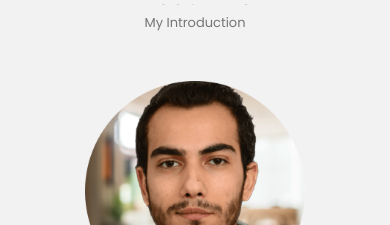
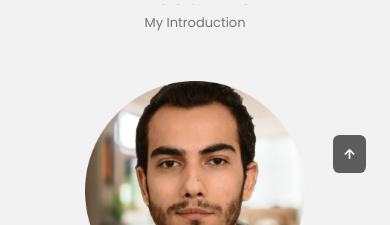
Before and after one commit to ErdemBilgn/Portfolio, a React (Vite) app: page / in a window 390 px wide. Shown: the part 840-1065 px from the top of the page. Built offline with nearby package versions, Linux system fonts and the light colour scheme.

Commit message:
Completed ScrollUp component

```diff
--- a/src/App.jsx
+++ b/src/App.jsx
@@ -8,6 +8,7 @@
 import Work from "./components/work/Work";
 import Contact from "./components/contact/Contact";
 import Footer from "./components/footer/Footer";
+import ScrollUp from "./components/scrollup/ScrollUp";
 
 function App() {
   return (
@@ -21,8 +22,10 @@
           <Qualification />
           <Work />
           <Contact />
-          <Footer />
         </main>
+
+        <Footer />
+        <ScrollUp />
       </div>
     </LanguageProvider>
   );
--- a/src/components/footer/Footer.jsx
+++ b/src/components/footer/Footer.jsx
@@ -13,14 +13,14 @@
 
         <ul className="footer__list">
           <li>
-            <a href="#home" className="footer__link">
-              {texts.nav.home}
+            <a href="#about" className="footer__link">
+              {texts.nav.about}
             </a>
           </li>
 
           <li>
-            <a href="#about" className="footer__link">
-              {texts.nav.about}
+            <a href="#skills" className="footer__link">
+              {texts.nav.skills}
             </a>
           </li>
 
--- /dev/null
+++ b/src/components/scrollup/ScrollUp.jsx
@@ -0,0 +1,15 @@
+import React from "react";
+import "./scrollup.css";
+
+export default function ScrollUp() {
+  window.addEventListener("scroll", function () {
+    const scrollUp = document.querySelector(".scrollup");
+    if (this.scrollY > 560) scrollUp.classList.add("show-scroll");
+    else scrollUp.classList.remove("show-scroll");
+  });
+  return (
+    <a href="#" className="scrollup">
+      <i className="uil uil-arrow-up scrollup__icon"></i>
+    </a>
+  );
+}
--- /dev/null
+++ b/src/components/scrollup/scrollup.css
@@ -0,0 +1,53 @@
+.scrollup {
+  position: fixed;
+  right: 2.5rem;
+  bottom: -20%;
+  background-color: var(--title-color);
+  opacity: 0.8;
+  padding: 0.3rem 0.5rem;
+  border-radius: 0.4rem;
+  z-index: var(--z-tooltip);
+  transition: 0.4s;
+}
+
+.scrollup__icon {
+  font-size: 1.5rem;
+  color: var(--container-color);
+}
+
+.scrollup:hover {
+  background-color: var(--title-color-dark);
+}
+
+/* Show Scroll */
+
+.show-scroll {
+  bottom: 3rem;
+}
+
+/* BREAKPOINTS */
+/* for large devices */
+@media screen and (max-width: 992px) {
+  .scrollup {
+    right: 1.5rem;
+    padding: 0.25rem 0.4rem;
+  }
+
+  .scrollup__icon {
+    font-size: 1.25rem;
+  }
+}
+
+/* for medium devices */
+@media screen and (max-width: 768px) {
+  .show-scroll {
+    bottom: 4rem;
+  }
+}
+
+/* for small devices */
+@media screen and (max-width: 350px) {
+  .scrollup {
+    right: 1rem;
+  }
+}
```
